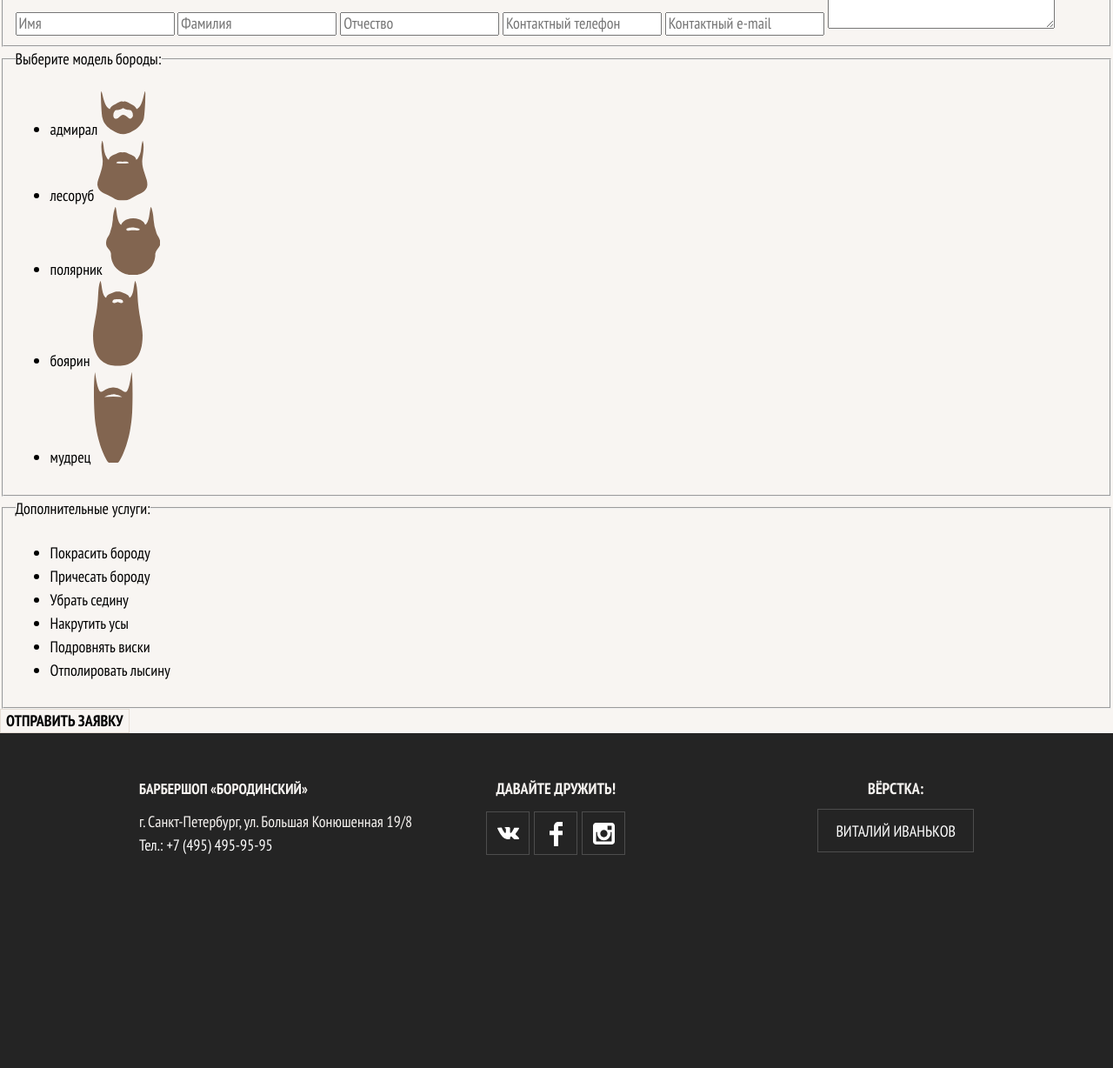
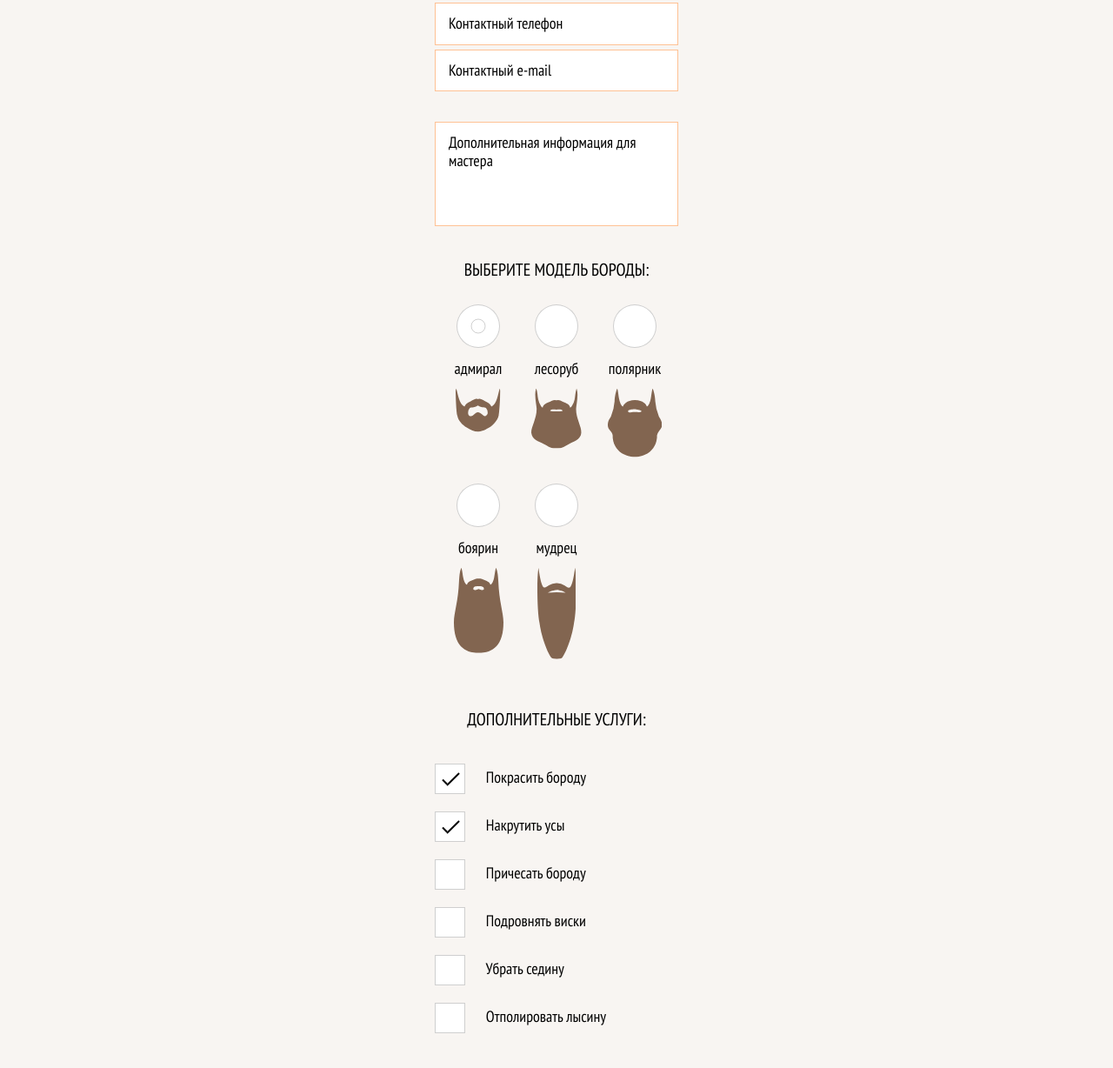
Before and after one commit to vaivankov/barbershop-adaptive, a plain HTML site: page form.html in a window 1280 px wide. Shown: the part 750-1978 px from the top of the page at 87% size. Before the commit the page ends 1803 px from the top, so only its background shows below. Drawn offline with Linux system fonts and the light colour scheme.

Commit message:
Добавлены стили мобильного блока order

```diff
--- a/css/less/_colors.less
+++ b/css/less/_colors.less
@@ -22,3 +22,4 @@
 @color-text-main: #f7f4f1;
 @color-link: #6a4d38;
 @color-link-hover: #624530;
+@color-input-border: #ffc194;
--- a/css/less/_index.less
+++ b/css/less/_index.less
@@ -17,6 +17,14 @@
 @import "blocks/_copyright.less";
 
 @import "blocks/_contacts.less";
+
+@import "blocks/_form.less";
+
+@import "blocks/_order.less";
+
+@import "blocks/_order-radio.less";
+
+@import "blocks/_order-checkbox.less";
 
 @import "blocks/_page-header.less";
 
@@ -38,6 +46,8 @@
 
 @import "blocks/_news.less";
 
+@import "blocks/_input.less";
+
 @import "blocks/_stats.less";
 
 @import "blocks/_reviews.less";
--- /dev/null
+++ b/css/less/blocks/_form.less
@@ -0,0 +1,122 @@
+// main: ../../style.less
+
+.form {
+  width: 320px;
+  margin: 0 auto;
+  padding: 0 20px;
+}
+
+.form__info {
+  margin: 0;
+  padding: 0;
+
+  border: none;
+}
+
+.form__name-wrapper {
+  margin-bottom: 30px;
+}
+
+.form__contacts-wrapper {
+  margin-bottom: 30px;
+}
+
+.form__model {
+  margin: 0;
+  padding: 0;
+
+  border: none;
+}
+
+.form__title {
+  font-size: 20px;
+  text-align: center;
+  text-transform: uppercase;
+}
+
+.form__radio-list {
+  display: flex;
+  flex-wrap: wrap;
+  margin: 21px 0;
+  padding: 5px 15px;
+}
+
+.form__radio-label {
+  display: flex;
+  flex-direction: column;
+  align-items: center;
+  width: 70px;
+  margin: 0 0 30px 0;
+}
+
+.form__radio-label:not(:nth-child(3n)) {
+  margin: 0 20px 30px 0;
+}
+
+.form__radio-text {
+  margin: 10px 0;
+}
+
+.form__radio-indicator {
+  position: relative;
+
+  display: inline-block;
+  width: 50px;
+  height: 50px;
+
+  background-color: @color-white;
+  border: 1px solid @color-black-opacity-30;
+  border-radius: 50%;
+}
+
+.form__services {
+  margin: 0;
+  padding: 0;
+
+  border: none;
+}
+
+.form__checkbox-list {
+  margin: 37px 0;
+  padding: 0;
+
+  list-style: none;
+}
+
+.form__checkbox-indicator {
+  position: relative;
+
+  display: inline-block;
+  width: 35px;
+  height: 35px;
+  margin: 0 20px 0 0;
+
+  vertical-align: middle;
+
+  background-color: @color-white;
+  border: 1px solid @color-black-opacity-30;
+}
+
+.form__list-item {
+  margin: 0 0 20px 0;
+}
+
+.form__submit {
+  width: 100%;
+  height: 50px;
+  margin-top: 15px;
+}
+
+.button--submit {
+  font-weight: bold;
+  color: @color-white;
+
+  background-color: @color-bg-main-nav;
+  border: none;
+}
+
+@media (min-width: @tablet-width) {
+}
+
+@media (min-width: @desktop-width) {
+}
--- /dev/null
+++ b/css/less/blocks/_input.less
@@ -0,0 +1,22 @@
+// main: ../../style.less
+
+.input {
+  width: 100%;
+  margin: 0 0 5px 0;
+  padding: 13px 15px;
+
+  font-size: 18px;
+
+  border: 1px solid @color-input-border;
+}
+
+.input::placeholder {
+  color: @color-black;
+}
+
+.input--textarea {
+  height: 120px;
+  margin-bottom: 30px;
+
+  resize: none;
+}
--- /dev/null
+++ b/css/less/blocks/_order-checkbox.less
@@ -0,0 +1,27 @@
+// main: ../../style.less
+
+.order-checkbox:checked + .form__checkbox-indicator::after {
+  content: "";
+  position: absolute;
+  top: 16px;
+  left: 10px;
+
+  width: 20px;
+  height: 2px;
+
+  background-color: @color-black;
+  transform: rotate(-45deg);
+}
+
+.order-checkbox:checked + .form__checkbox-indicator::before {
+  content: "";
+  position: absolute;
+  top: 19px;
+  left: 7px;
+
+  width: 7px;
+  height: 2px;
+
+  background-color: @color-black;
+  transform: rotate(45deg);
+}
--- /dev/null
+++ b/css/less/blocks/_order-radio.less
@@ -0,0 +1,15 @@
+// main: ../../style.less
+
+.order-radio:checked + .form__radio-indicator::after {
+  content: "";
+  position: absolute;
+  top: 50%;
+  left: 50%;
+
+  width: 17px;
+  height: 17px;
+
+  border: 1px solid @color-black-opacity-30;
+  border-radius: 50%;
+  transform: translate(-50%, -50%);
+}
--- /dev/null
+++ b/css/less/blocks/_order.less
@@ -0,0 +1,31 @@
+// main: ../../style.less
+
+.order {
+  padding: 0 0 40px 0;
+}
+
+.order::after {
+  content: "";
+  position: absolute;
+  right: 0;
+  bottom: -32px;
+
+  width: 100%;
+  height: 33px;
+
+  background-image: linear-gradient(
+  to top right,
+  transparent 50%,
+  @color-bg-light-gray 50%
+  ),
+  linear-gradient(to top left, transparent 50%, @color-bg-light-gray 50%);
+  background-repeat: no-repeat;
+  background-position: 0 0, 100% 0;
+  background-size: 50.1% 100%;
+}
+
+@media (min-width: @tablet-width) {
+}
+
+@media (min-width: @desktop-width) {
+}
--- a/form.html
+++ b/form.html
@@ -81,12 +81,14 @@
 				<h2 class="visually-hidden">Форма заказа стрижки</h2>
 				<form action="https://echo.htmlacademy.ru" class="form">
 					<fieldset class="form__info">
+						<div class="form__name-wrapper">
 							<input class="input" name="name" type="text" placeholder="Имя" />
 							<input
 								class="input"
 								name="surname"
 								type="text"
 								placeholder="Фамилия"
+								required
 							/>
 							<input
 								class="input"
@@ -94,11 +96,14 @@
 								type="text"
 								placeholder="Отчество"
 							/>
+						</div>
+						<div class="form__contacts-wrapper">
 							<input
 								class="input"
 								name="phone"
 								type="tel"
 								placeholder="Контактный телефон"
+								required
 							/>
 							<input
 								class="input"
@@ -106,8 +111,9 @@
 								type="email"
 								placeholder="Контактный e-mail"
 							/>
+						</div>
 						<textarea
-							class="input"
+							class="input input--textarea"
 							name="message"
 							cols="30"
 							rows="10"
@@ -116,9 +122,8 @@
 					</fieldset>
 					<fieldset class="form__model">
 						<legend class="form__title">Выберите модель бороды:</legend>
-						<ul class="form__radio-list">
-							<li>
-								<label>
+						<div class="form__radio-list">
+							<label class="form__radio-label">
 								<input
 									class="order-radio visually-hidden"
 									name="beard-shape"
@@ -126,81 +131,78 @@
 									type="radio"
 									checked
 								/>
-									<span class="form__indicator"></span>
+								<span class="form__radio-indicator"></span>
+								<span class="form__radio-text">
 									адмирал
+								</span>
 								<svg width="51.5" height="49.5" viewBox="0 0 51.5 49.5">
 									<use xlink:href="#beard-1"></use>
 								</svg>
 							</label>
-							</li>
-							<li>
-								<label>
+							<label class="form__radio-label">
 								<input
 									class="order-radio visually-hidden"
 									name="beard-shape"
 									type="radio"
 									value="lumberjack"
-										checked
 								/>
-									<span class="form__indicator"></span>
-									лесоруб
+								<span class="form__radio-indicator"></span>
+								<span class="form__radio-text"> лесоруб </span>
 								<svg width="57.7" height="68.6" viewBox="0 0 57.7 68.6">
 									<use xlink:href="#beard-2"></use>
 								</svg>
 							</label>
-							</li>
-							<li>
-								<label>
+							<label class="form__radio-label">
 								<input
 									class="order-radio visually-hidden"
 									name="beard-shape"
 									type="radio"
 									value="polar-explorer"
-										checked
 								/>
-									<span class="form__indicator"></span>
+								<span class="form__radio-indicator"></span>
+								<span class="form__radio-text">
 									полярник
+								</span>
 								<svg width="62.4" height="78.5" viewBox="0 0 62.4 78.5">
 									<use xlink:href="#beard-3"></use>
 								</svg>
 							</label>
-							</li>
-							<li>
-								<label>
+							<label class="form__radio-label">
 								<input
 									class="order-radio visually-hidden"
 									name="beard-shape"
 									type="radio"
 									value="boyar"
 								/>
-									<span class="form__indicator"></span>
+								<span class="form__radio-indicator"></span>
+								<span class="form__radio-text">
 									боярин
+								</span>
 								<svg width="57" height="97.7" viewBox="0 0 57 97.7">
 									<use xlink:href="#beard-4"></use>
 								</svg>
 							</label>
-							</li>
-							<li>
-								<label>
+							<label class="form__radio-label">
 								<input
 									class="order-radio visually-hidden"
 									name="beard-shape"
 									type="radio"
 									value="sage"
 								/>
-									<span class="form__indicator"></span>
+								<span class="form__radio-indicator"></span>
+								<span class="form__radio-text">
 									мудрец
+								</span>
 								<svg width="44.7" height="104.8" viewBox="0 0 44.7 104.8">
 									<use xlink:href="#beard-5"></use>
 								</svg>
 							</label>
-							</li>
-						</ul>
+						</div>
 					</fieldset>
-					<fieldset class="form__model">
+					<fieldset class="form__services">
 						<legend class="form__title">Дополнительные услуги:</legend>
 						<ul class="form__checkbox-list">
-							<li>
+							<li class="form__list-item">
 								<label>
 									<input
 										class="order-checkbox visually-hidden"
@@ -208,33 +210,11 @@
 										type="checkbox"
 										checked
 									/>
-									<span class="form__indicator"></span>
-									Покрасить бороду
+									<span class="form__checkbox-indicator"></span>
+									<span class="form__checkbox-text">Покрасить бороду</span>
 								</label>
 							</li>
-							<li>
-								<label>
-									<input
-										class="order-checkbox visually-hidden"
-										name="comb-beard"
-										type="checkbox"
-									/>
-									<span class="form__indicator"></span>
-									Причесать бороду
-								</label>
-							</li>
-							<li>
-								<label>
-									<input
-										class="order-checkbox visually-hidden"
-										name="remove-gray-hair"
-										type="checkbox"
-									/>
-									<span class="form__indicator"></span>
-									Убрать седину
-								</label>
-							</li>
-							<li>
+							<li class="form__list-item">
 								<label>
 									<input
 										class="order-checkbox visually-hidden"
@@ -242,30 +222,52 @@
 										type="checkbox"
 										checked
 									/>
-									<span class="form__indicator"></span>
-									Накрутить усы
+									<span class="form__checkbox-indicator"></span>
+									<span class="form__checkbox-text">Накрутить усы</span>
 								</label>
 							</li>
-							<li>
+							<li class="form__list-item">
+								<label>
+									<input
+										class="order-checkbox visually-hidden"
+										name="comb-beard"
+										type="checkbox"
+									/>
+									<span class="form__checkbox-indicator"></span>
+									<span class="form__checkbox-text">Причесать бороду</span>
+								</label>
+							</li>
+							<li class="form__list-item">
 								<label>
 									<input
 										class="order-checkbox visually-hidden"
 										name="shave-temple"
 										type="checkbox"
 									/>
-									<span class="form__indicator"></span>
-									Подровнять виски
+									<span class="form__checkbox-indicator"></span>
+									<span class="form__checkbox-text">Подровнять виски</span>
 								</label>
 							</li>
-							<li>
+							<li class="form__list-item">
+								<label>
+									<input
+										class="order-checkbox visually-hidden"
+										name="remove-gray-hair"
+										type="checkbox"
+									/>
+									<span class="form__checkbox-indicator"></span>
+									<span class="form__checkbox-text">Убрать седину</span>
+								</label>
+							</li>
+							<li class="form__list-item">
 								<label>
 									<input
 										class="order-checkbox visually-hidden"
 										name="polish-bald-head"
 										type="checkbox"
 									/>
-									<span class="form__indicator"></span>
-									Отполировать лысину
+									<span class="form__checkbox-indicator"></span>
+									<span class="form__checkbox-text">Отполировать лысину</span>
 								</label>
 							</li>
 						</ul>
```
Also changed, not shown: css/less/blocks/_price-list.css (deleted), css/style.css. Lines whose indentation alone changed are shown as unchanged.
